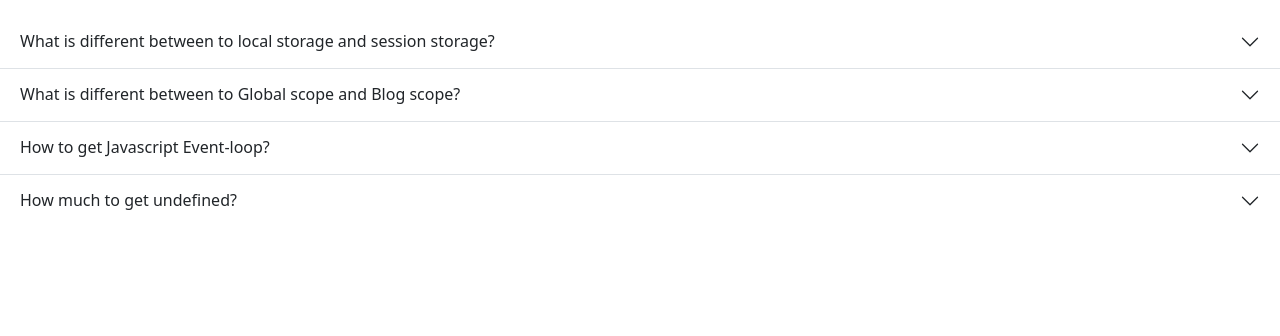
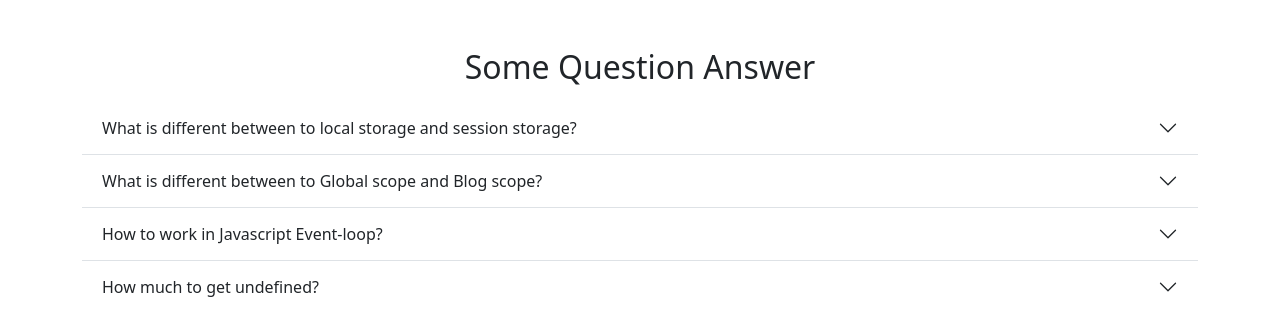
Before and after one commit to hossainahmad1/javascript-typing-master, a plain HTML site: page Blog.html in a window 1280 px wide. Drawn offline with nearby package versions, Linux system fonts and the light colour scheme.

Commit message:
restore accordian

```diff
--- a/Blog.html
+++ b/Blog.html
@@ -9,11 +9,8 @@
     <link rel="stylesheet" href="https://cdn.jsdelivr.net/npm/bootstrap@5.2.1/dist/css/bootstrap.min.css">
 </head>
 
-<body>
-
-
-    <p></p>
-
+<body class="container mt-5">
+    <h2 class="text-center mb-3">Some Question Answer</h2>
     <div class="accordion accordion-flush" id="accordionFlushExample">
         <div class="accordion-item">
             <h2 class="accordion-header" id="flush-headingOne">
@@ -49,16 +46,15 @@
             <h2 class="accordion-header" id="flush-headingThree">
                 <button class="accordion-button collapsed" type="button" data-bs-toggle="collapse"
                     data-bs-target="#flush-collapseThree" aria-expanded="false" aria-controls="flush-collapseThree">
-                    How to get Javascript Event-loop?
+                    How to work in Javascript Event-loop?
                 </button>
             </h2>
             <div id="flush-collapseThree" class="accordion-collapse collapse" aria-labelledby="flush-headingThree"
                 data-bs-parent="#accordionFlushExample">
                 <div class="accordion-body">The Event Loop has one simple job — to monitor the Call Stack and the
-                    Callback Queue. If the Call Stack is empty,
-                    the Event Loop will take the first event from the queue and will push it to the Call Stack, which
-                    effectively
-                    runs it. Such an iteration is called a tick in the Event Loop.</div>
+                    Callback Queue. If the Call Stack is empty, the Event Loop will take the first event from the queue
+                    and will push it to the Call Stack, which effectively runs it. Such an iteration is called a tick in
+                    the Event Loop.</div>
             </div>
         </div>
         <div class="accordion-item">
```
